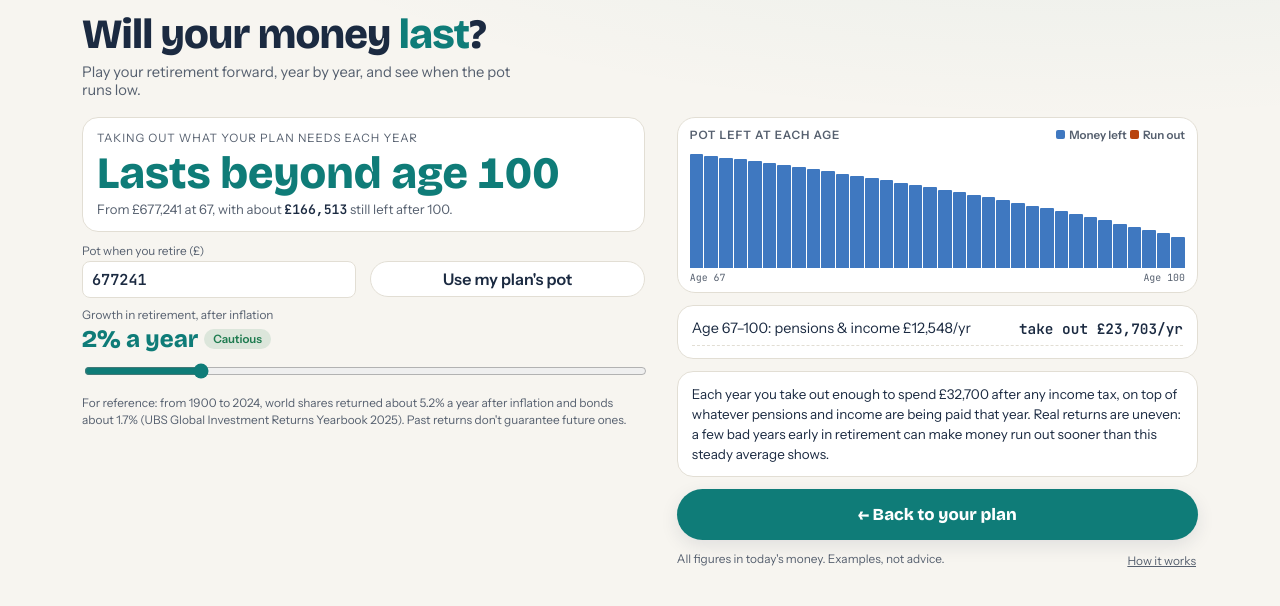
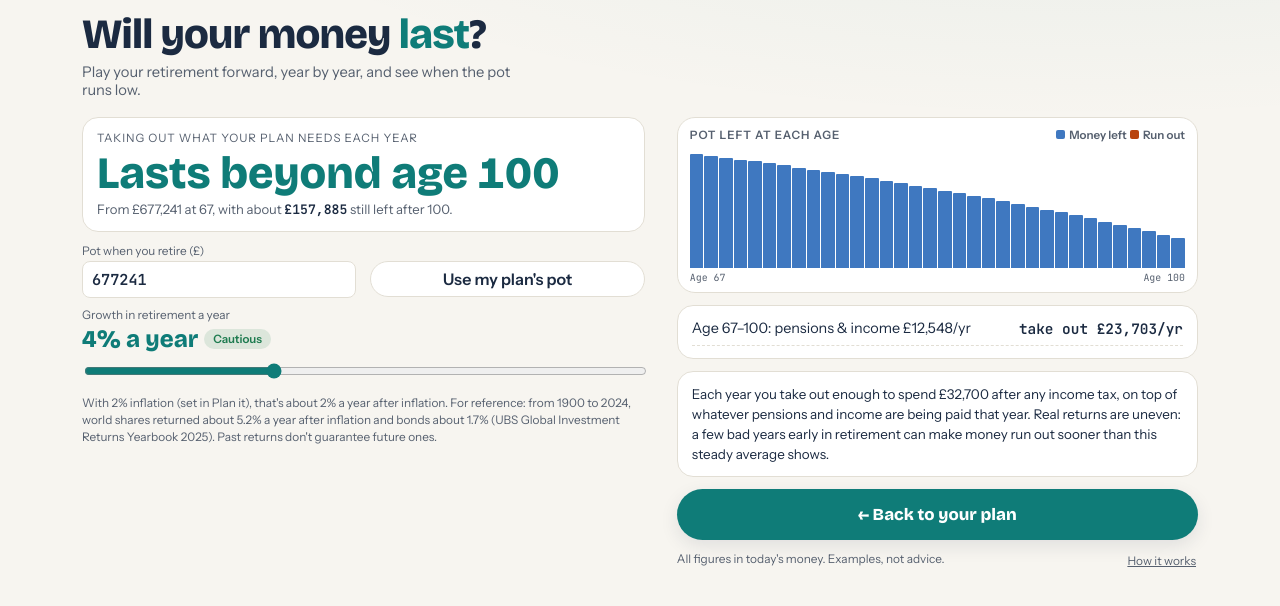
Before and after one commit to amyconlon/coinrise, a plain HTML site: page index.html in a window 1280 px wide. Both pictures are taken after a click on the tab "Make it last". Shown: the part 88-694 px from the top of the page. Drawn offline with nearby package versions, Linux system fonts and the light colour scheme.

Commit message:
Add files via upload

```diff
--- a/index.html
+++ b/index.html
@@ -216,6 +216,9 @@ button:disabled{opacity:.4;cursor:default}
 .sumline .t{border-top:1px solid var(--grid);padding-top:6px;margin-top:2px;font-weight:600}
 .sumline .t b{color:var(--accent)}
 .sumline small{color:var(--muted);font-size:.76rem}
+.gform .lab{font-size:.74rem;color:var(--muted)}
+#gSpAges.off{opacity:.4;pointer-events:none}
+.growbox{border:1px dashed var(--grid);border-radius:14px;padding:10px 12px}
 .taxbox{border:1px dashed var(--grid);border-radius:14px;padding:10px 12px}
 .taxbox .bnote b{color:var(--ink);font-family:var(--mono)}
 .chk2{display:flex;gap:8px;align-items:center;font-size:.82rem;margin-top:8px;color:var(--ink)}
@@ -306,7 +309,7 @@ dialog a{color:var(--accent)}
         <div class="btot"><span>Total spending</span><b id="bMonth"></b><b id="bYear"></b></div>
       </details>
       <div class="f"><label for="gSaved">Main pension pot now (£)</label><input type="number" id="gSaved" inputmode="numeric" min="0" step="500" value="10000"></div>
-      <div class="f"><label for="gSpAge">State Pension from <output id="oSpAge"></output></label><input type="range" id="gSpAge" min="66" max="68" value="67"></div>
+      <div class="f"><span class="lab" id="spLab">State Pension from age</span><span class="chips" id="gSpAges" role="group" aria-labelledby="spLab"><button type="button" data-a="66">66</button><button type="button" data-a="67">67</button><button type="button" data-a="68">68</button></span><input type="hidden" id="gSpAge" value="67"><output id="oSpAge" hidden></output></div>
       <div class="f wide chk"><input type="checkbox" id="gSp" checked><label for="gSp" style="color:var(--ink);font-size:.82rem">Include the full new State Pension (£241.30 a week)</label></div>
       <details class="f wide others" id="gOthers">
         <summary>Other pensions &amp; income <span id="oOthers"></span></summary>
@@ -318,7 +321,14 @@ dialog a{color:var(--accent)}
           <div class="f wide"><label for="gOther">Other yearly income in retirement (£)<small>Rental income, part-time work, an annuity you already have</small></label><input type="number" id="gOther" inputmode="numeric" min="0" step="500" value="0"></div>
         </div>
       </details>
-      <div class="f wide"><span class="chips" id="gGrow">Growth after inflation <button type="button" data-g="0.02">Cautious 2%</button><button type="button" data-g="0.04">Middle 4%</button><button type="button" data-g="0.06">Hopeful 6%</button></span></div>
+      <div class="f wide rate growbox">
+        <label for="gRate">Investment growth a year</label>
+        <div><span class="val" id="oGRate"></span><span class="tag" id="gTag"></span></div>
+        <input type="range" id="gRate" min="0" max="12" step="0.5" value="6">
+        <label for="gInf" style="margin-top:6px">Inflation a year <output id="oInf"></output></label>
+        <input type="range" id="gInf" min="0" max="6" step="0.5" value="2">
+        <p class="bnote" id="gRateNote"></p>
+      </div>
       <div class="f wide"><span class="chips" id="gMode">How should your pot work? <button type="button" data-m="wr">Keep a cushion</button><button type="button" data-m="spend">Spend it all by an age</button></span></div>
       <div class="f wide" id="wrWrap"><span class="chips" id="gWr">Take out each year <button type="button" data-w="0.03">3%</button><button type="button" data-w="0.035">3.5%</button><button type="button" data-w="0.04">4%</button></span>
         <p class="bnote">Taking a modest % each year aims to leave money in the pot for as long as you live.</p></div>
@@ -384,9 +394,9 @@ dialog a{color:var(--accent)}
       <div class="f"><label for="lPot">Pot when you retire (£)</label><input type="number" id="lPot" inputmode="numeric" min="0" step="1000"></div>
       <div class="f"><label>&nbsp;</label><button class="ctl" id="lReset" type="button" style="padding:7px">Use my plan's pot</button></div>
       <div class="f wide rate">
-        <label for="lRate">Growth in retirement, after inflation</label>
+        <label for="lRate">Growth in retirement a year</label>
         <div><span class="val" id="oRate"></span><span class="tag" id="rateTag"></span></div>
-        <input type="range" id="lRate" min="0" max="10" step="0.5" value="2">
+        <input type="range" id="lRate" min="0" max="12" step="0.5" value="4">
         <p class="bnote" id="rateNote"></p>
       </div>
     </div>
@@ -482,7 +492,7 @@ dialog a{color:var(--accent)}
 
 <dialog id="aboutG">
   <h2>How the goal planner works</h2>
-  <p>It works backwards in three steps, all in <b>today's money</b>, so £25,000 means what £25,000 buys now. That's why growth is shown <i>after</i> inflation.</p>
+  <p>It works backwards in three steps, all in <b>today's money</b>, so £25,000 means what £25,000 buys now. You set growth before inflation and the inflation rate; the planner converts growth to <i>after</i> inflation.</p>
   <ul>
     <li><b>Spending goal:</b> what you want to spend each year, after tax. The planner works out the tax for you.</li>
     <li><b>From your pot:</b> what you'd need to take out each year, on top of your pensions and income, so that after tax you can spend your goal. The full new State Pension is £241.30 a week (about £12,548 a year). Many people get less, depending on their National Insurance record, so check your forecast at <a href="https://www.gov.uk/check-state-pension" target="_blank" rel="noopener">GOV.UK</a>.</li>
@@ -519,7 +529,7 @@ dialog a{color:var(--accent)}
   <p>This takes the pot from your plan and plays retirement forward one year at a time, in today's money.</p>
   <ul>
     <li>Each year you take out what you need minus the pensions and income being paid that year. Before your State Pension or final salary pension starts, you take out more; once they start, you take out less.</li>
-    <li>What's left grows at the rate you choose with the slider (0–10% a year), <b>after inflation</b>. "After inflation" means growth above rising prices: if investments grow 8% in a year when prices rise 3%, that's about 5% after inflation. For reference, world shares returned about 5.2% a year after inflation from 1900 to 2024, and bonds about 1.7% (<a href="https://www.jbs.cam.ac.uk/2025/report-stocks-have-far-outperformed-over-the-past-125-years/" target="_blank" rel="noopener">UBS Global Investment Returns Yearbook 2025</a>).</li>
+    <li>What's left grows at the rate you choose with the slider (0–12% a year). The planner takes off the inflation rate you set in Plan it, because everything is in today's money: if investments grow 8% in a year when prices rise 3%, that's about 5% after inflation. For reference, world shares returned about 5.2% a year after inflation from 1900 to 2024, and bonds about 1.7% (<a href="https://www.jbs.cam.ac.uk/2025/report-stocks-have-far-outperformed-over-the-past-125-years/" target="_blank" rel="noopener">UBS Global Investment Returns Yearbook 2025</a>).</li>
     <li>Real returns go up and down, and a run of bad years early in retirement can make money run out sooner than an average suggests.</li>
     <li>It runs to age 100 (or later if you chose to spend it all by a later age). Many people live into their 90s, so it's worth planning for a long retirement.</li>
     <li>It doesn't include tax on withdrawals beyond what your income goal already allows for, care costs, or one-off spending.</li>
@@ -684,7 +694,17 @@ const taxAt = (o, age, w) => incomeTax(incomeAt(o, age) + taxablePart(w, o));
 // Tax-free share of pension withdrawals: 25%, unless 25% of the pension pot would exceed the lump sum allowance.
 const tfFor = (pot, s) => { const pp = pot * (1 - s); return pp > 0 ? Math.min(.25, LSA / pp) : .25; };
 const SP_YEAR = 241.30 * 52;   // full new State Pension, £241.30 a week
-let G = 0.04, WR = 0.035;
+let WR = 0.035, NOM = 0.06, INF = 0.02, LNOM = 0.04;
+// Everything is planned in today's money, so growth is converted to "after inflation".
+const real = (n, i) => (1 + n) / (1 + i) - 1;
+let G = real(NOM, INF);
+function rateTag(el, r){
+  const p = r * 100;
+  if (p <= 3){ el.textContent = "Cautious"; el.className = "tag ok"; }
+  else if (p <= 5.5){ el.textContent = "Close to long-run average"; el.className = "tag"; }
+  else { el.textContent = "Optimistic"; el.className = "tag hi"; }
+}
+const pct1 = r => (+(r * 100).toFixed(1)) + "%";
 const gv = id => +$(id).value;
 function monthlyNeeded(pot, saved, years, g){
   if (years <= 0) return pot > saved ? Infinity : 0;
@@ -751,13 +771,18 @@ function drawGoal(){
   $("oOthers").textContent = extras.length ? extras.join(", ") : "none added";
   $("oAge").textContent = o.age; $("oRet").textContent = o.ret; $("oSpAge").textContent = o.spAge;
   $("oInc").textContent = money(o.inc);
-  $("gSpAge").disabled = !o.useSp;
-  $("gGrow").querySelectorAll("button").forEach(b => b.setAttribute("aria-pressed", +b.dataset.g === G));
+  $("gSpAges").classList.toggle("off", !o.useSp);
+  $("gSpAges").querySelectorAll("button").forEach(b => b.setAttribute("aria-pressed", +b.dataset.a === o.spAge));
+  $("gRate").value = +(NOM*100).toFixed(1); $("gInf").value = +(INF*100).toFixed(1);
+  $("oGRate").textContent = pct1(NOM) + " a year"; $("oInf").textContent = pct1(INF);
+  rateTag($("gTag"), G);
+  $("gRateNote").innerHTML = `With ${pct1(INF)} inflation, ${pct1(NOM)} growth is about <b>${pct1(G)} a year after inflation</b>. The planner uses that figure, because all amounts are in today's money. ` +
+    (G > 0.055 ? `That's optimistic: world shares averaged about 5.2% a year after inflation from 1900 to 2024 (UBS Global Investment Returns Yearbook 2025), and returns are never steady or guaranteed.` : `For reference, world shares averaged about 5.2% a year after inflation from 1900 to 2024 (UBS Global Investment Returns Yearbook 2025). Past returns don't guarantee future ones.`);
   $("gWr").querySelectorAll("button").forEach(b => b.setAttribute("aria-pressed", +b.dataset.w === WR));
   $("gMode").querySelectorAll("button").forEach(b => b.setAttribute("aria-pressed", b.dataset.m === GMODE));
   $("wrWrap").hidden = GMODE !== "wr"; $("endWrap").hidden = GMODE !== "spend";
   $("oEnd").textContent = o.end;
-  $("endNote").innerHTML = `Your pot is sized to run out at ${o.end}, assuming ${Math.round(LG*100)}% growth in retirement (change it in Make it last). If you live longer, you'd rely on your State Pension and other pensions alone, so many people choose an age well past their life expectancy.`;
+  $("endNote").innerHTML = `Your pot is sized to run out at ${o.end}, assuming ${pct1(LNOM)} growth a year in retirement (change it in Make it last). If you live longer, you'd rely on your State Pension and other pensions alone, so many people choose an age well past their life expectancy.`;
 
   const p = plan(o);
   $("gHead").textContent = o.contrib > 0
@@ -783,10 +808,10 @@ function drawGoal(){
   $("taxNote").innerHTML = `With your savings ${heldName}, we estimate about <b>${money(p.tax)}</b> a year of income tax once all your pensions have started, so you'd take <b>${money(p.gap)}</b> a year from your pot to spend ${money(o.inc)}. ` +
     `For comparison: all in a pension <b>${money(pAll.tax)}</b>/yr, all in an ISA <b>${money(iAll.tax)}</b>/yr. ` +
     `Not sure? Choose Pension: it's the cautious choice because it assumes the most tax. Lower tax later doesn't make an ISA better: pensions usually get tax relief and employer money going in.`;
-  const lo = plan({...o, g:0.06}).m, hi = plan({...o, g:0.02}).m;
+  const lo = plan({...o, g:real(NOM + 0.02, INF)}).m, hi = plan({...o, g:real(Math.max(0, NOM - 0.02), INF)}).m;
   $("gRange").innerHTML = p.m === 0
-    ? `You look on track at ${Math.round(G*100)}% growth with what you've saved and pay in now. Try the cautious rate to test it.`
-    : `Between <b>${money(lo)}</b> (hopeful 6%) and <b>${money(hi)}</b> (cautious 2%) a month, depending on growth.`;
+    ? `You look on track at ${pct1(NOM)} growth with what you've saved and pay in now. Try a lower growth rate to test it.`
+    : `Between <b>${money(lo)}</b> (if growth is ${pct1(NOM + 0.02)}) and <b>${money(hi)}</b> (if ${pct1(Math.max(0, NOM - 0.02))}) a month.`;
   $("gGap").textContent = money(p.gap) + "/yr";
   $("gPot").textContent = kfmt(p.pot);
   $("gYears").textContent = p.years;
@@ -845,9 +870,9 @@ function drawGoal(){
   ];
   $("rList").innerHTML = rows.map(([k, v, hi]) => `<dt>${k}</dt><dd${hi ? ' class="hi"' : ""}>${v}</dd>`).join("");
   SUMMARY = `My retirement plan (Coinrise)\n` + rows.map(([k, v]) => `${k}: ${v}`).join("\n") +
-    `\nAssumes ${Math.round(G*100)}% growth after inflation while saving and ${Math.round(LG*100)}% in retirement. All in today's money. Example only, not financial advice.`;
+    `\nAssumes ${pct1(NOM)} growth a year while saving and ${pct1(LNOM)} in retirement, with ${pct1(INF)} inflation. All in today's money. Example only, not financial advice.`;
 }
-let PLAN = null, SUMMARY = "", lPotEdited = false, LG = 0.02, wasOnTrack = false, lastLasts = null;
+let PLAN = null, SUMMARY = "", lPotEdited = false, LG = real(0.04, 0.02), wasOnTrack = false, lastLasts = null;
 $("rCopy").onclick = async () => {
   const b = $("rCopy");
   try { await navigator.clipboard.writeText(SUMMARY); b.textContent = "Copied"; $("rFall").hidden = true; sfx.coin(4); buzz(10); }
@@ -875,15 +900,11 @@ function drawLast(){
   const o = {...PLAN.o};
   const pot = Math.max(0, +$("lPot").value || 0);
   o.tf = tfFor(pot, o.s);
-  const pct = +(LG * 100).toFixed(1);
-  $("lRate").value = pct; $("oRate").textContent = pct + "% a year";
-  const tag = $("rateTag");
-  if (pct <= 3){ tag.textContent = "Cautious"; tag.className = "tag ok"; }
-  else if (pct <= 5.5){ tag.textContent = "Close to long-run average"; tag.className = "tag"; }
-  else { tag.textContent = "Optimistic"; tag.className = "tag hi"; }
-  $("rateNote").textContent = pct > 5.5
-    ? `That's above what world shares have averaged after inflation: about 5.2% a year from 1900 to 2024 (UBS Global Investment Returns Yearbook 2025). Bonds averaged 1.7%. Most retirees hold a mix, and a figure like 8–10% is closer to returns before inflation. Use high rates to explore, not to plan.`
-    : `For reference: from 1900 to 2024, world shares returned about 5.2% a year after inflation and bonds about 1.7% (UBS Global Investment Returns Yearbook 2025). Past returns don't guarantee future ones.`;
+  $("lRate").value = +(LNOM * 100).toFixed(1); $("oRate").textContent = pct1(LNOM) + " a year";
+  rateTag($("rateTag"), LG);
+  $("rateNote").textContent = `With ${pct1(INF)} inflation (set in Plan it), that's about ${pct1(LG)} a year after inflation. ` + (LG > 0.055
+    ? `That's above what world shares have averaged after inflation: about 5.2% a year from 1900 to 2024 (UBS Global Investment Returns Yearbook 2025). Bonds averaged 1.7%. Most retirees hold a mix of shares and bonds. Use high rates to explore, not to plan.`
+    : `For reference: from 1900 to 2024, world shares returned about 5.2% a year after inflation and bonds about 1.7% (UBS Global Investment Returns Yearbook 2025). Past returns don't guarantee future ones.`);
   const dd = drawdown(o, pot, LG);
   const end = dd.rows[dd.rows.length - 1];
   const head = $("lHead");
@@ -921,10 +942,12 @@ function drawLast(){
 }
 $("lPot").addEventListener("input", () => { lPotEdited = true; drawLast(); });
 $("lReset").onclick = () => { lPotEdited = false; $("lPot").value = Math.round(PLAN.potAtRet); drawLast(); };
-$("lRate").addEventListener("input", e => { LG = +e.target.value / 100; drawGoal(); drawLast(); });
+$("lRate").addEventListener("input", e => { LNOM = +e.target.value / 100; LG = real(LNOM, INF); drawGoal(); drawLast(); });
 $("lAbout").onclick = () => $("aboutL").showModal();
-["gEnd","gAge","gRet","gInc","gSaved","gSpAge","gSp","gPots","gContrib","gDb","gDbAge","gOther", ...BILLS.map(b => b[0])].forEach(id => $(id).addEventListener("input", drawGoal));
-$("gGrow").onclick = e => { const b = e.target.closest("button"); if (!b) return; G = +b.dataset.g; drawGoal(); };
+$("gSpAges").onclick = e => { const b = e.target.closest("button"); if (!b) return; $("gSpAge").value = b.dataset.a; drawGoal(); };
+["gEnd","gAge","gRet","gInc","gSaved","gSp","gPots","gContrib","gDb","gDbAge","gOther", ...BILLS.map(b => b[0])].forEach(id => $(id).addEventListener("input", drawGoal));
+$("gRate").addEventListener("input", e => { NOM = +e.target.value / 100; G = real(NOM, INF); drawGoal(); });
+$("gInf").addEventListener("input", e => { INF = +e.target.value / 100; G = real(NOM, INF); LG = real(LNOM, INF); drawGoal(); });
 $("gWr").onclick = e => { const b = e.target.closest("button"); if (!b) return; WR = +b.dataset.w; drawGoal(); };
 $("gAbout").onclick = () => $("aboutG").showModal();
 
--- a/sw.js
+++ b/sw.js
@@ -1,6 +1,6 @@
 // Coinrise: offline support.
 // Bump VERSION whenever you upload a new index.html so returning users get the update.
-const VERSION = "coinrise-v3";
+const VERSION = "coinrise-v5";
 const CORE = ["./", "index.html", "manifest.webmanifest", "icons/icon-192.png", "icons/icon-512.png", "icons/apple-touch-icon.png"];
 
 self.addEventListener("install", e => {
```
